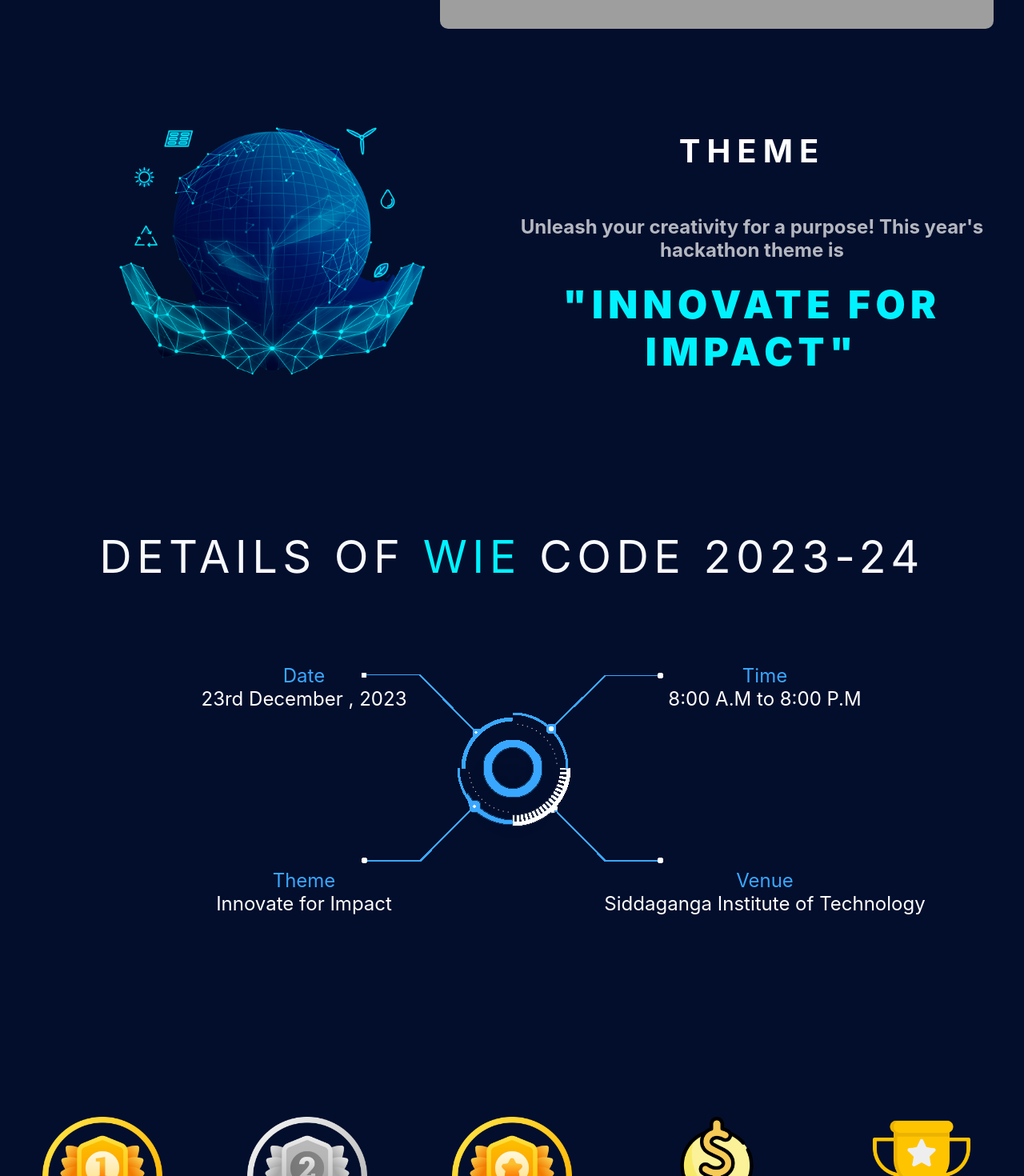
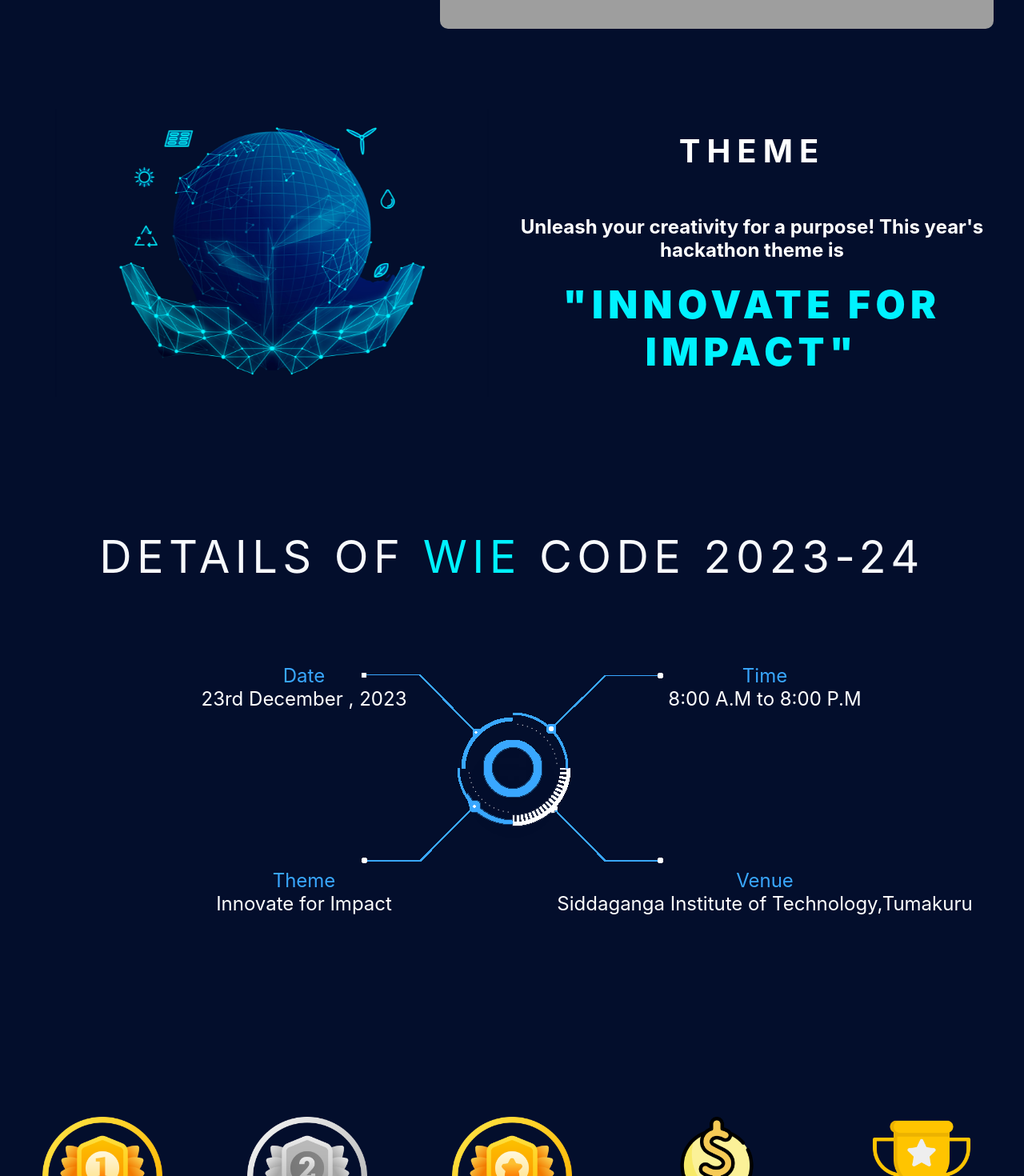
Before and after one commit to ieeesitsb/Wie-Code-2023-24, a React (Create React App) app in the folder frontend/: page / in a window 1280 px wide. Shown: the part 720-2190 px from the top of the page at 80% size. Built offline with nearby package versions, Linux system fonts and the light colour scheme; grey boxes are pictures that could not be loaded.

Commit message:
pulling for changes

```diff
--- a/frontend/package.json
+++ b/frontend/package.json
@@ -6,9 +6,11 @@
     "@testing-library/jest-dom": "^5.17.0",
     "@testing-library/react": "^13.4.0",
     "@testing-library/user-event": "^13.5.0",
+    "aos": "^2.3.4",
     "react": "^18.2.0",
     "react-dom": "^18.2.0",
     "react-icons": "^4.12.0",
+    "react-reveal": "^1.2.2",
     "react-router-dom": "^6.20.1",
     "react-scripts": "5.0.1",
     "web-vitals": "^2.1.4"
--- a/frontend/src/homeSections/hero/heroSection.jsx
+++ b/frontend/src/homeSections/hero/heroSection.jsx
@@ -1,4 +1,5 @@
 import React from 'react'
+import { useEffect } from 'react'
 import '../hero/heroSection.css'
 import HeroGif from '../../assets/videos/heroGif2.gif'
 import EventDetails from '../../assets/images/details.svg'
@@ -10,7 +11,14 @@
 import EventLogo from '../../assets/images/anagha/event_details_logo_1.png'
 import DetailsLogo from '../../assets/images/anagha/3.png'
 import ThemeImage from '../../assets/images/anagha/pakka.jpg'
+import Fade from 'react-reveal/Fade';
+import Pulse from 'react-reveal/Pulse';
+import Aos from 'aos'
+import 'aos/dist/aos.css'
 function HeroSection() {
+  useEffect(() => {
+    Aos.init({ duration: 3000 });
+}, []);
   return (
     <div>
       <div className='hero-main-container'>
@@ -29,23 +37,29 @@
 
 
       {/* Theme of hackathon */}
-      <div className='idea'>
+      <div className='idea' >
+      <Fade left>
+
         <div className='idea-img-container'>
           {/* <img src={IdeaImage}></img> */}
           {/* <img src={DetailsLogo}/> */}
           <img src={ThemeImage} />
 
         </div>
+        </Fade>
         <div className='idea-text-container'>
+          <Fade right>
           <span className='idea-theme-title'>THEME</span>
           <span className='idea-theme-desc'>Unleash your creativity for a purpose! This year's hackathon theme is </span>
           <span className='idea-theme'>"INNOVATE FOR IMPACT"</span>
+          </Fade>
         </div>
       </div>
 
       {/* Details of the event  */}
 
-      <div className='event-details'>
+      <div className='event-details' data-aos = "zoom-in">
+      {/* <Pulse> */}
         <span className='event-title'>DETAILS OF <span style={{ color: "#00F2FF" }}> WIE</span>  CODE 2023-24</span>
         <div className='event-det-first'>
           <div className='event-det-date'>
@@ -69,9 +83,10 @@
           </div>
           <div className='event-det-date-second'>
             <span className='event-heading'>Venue</span>
-            <span className='event-desc'> Siddaganga Institute of Technology</span>
+            <span className='event-desc'> Siddaganga Institute of Technology,Tumakuru</span>
           </div>
         </div>
+      {/* </Pulse> */}
       </div>
     </div>
   )
```
Also changed, not shown: 1 other file (tests, documents, lock files or other folders).
